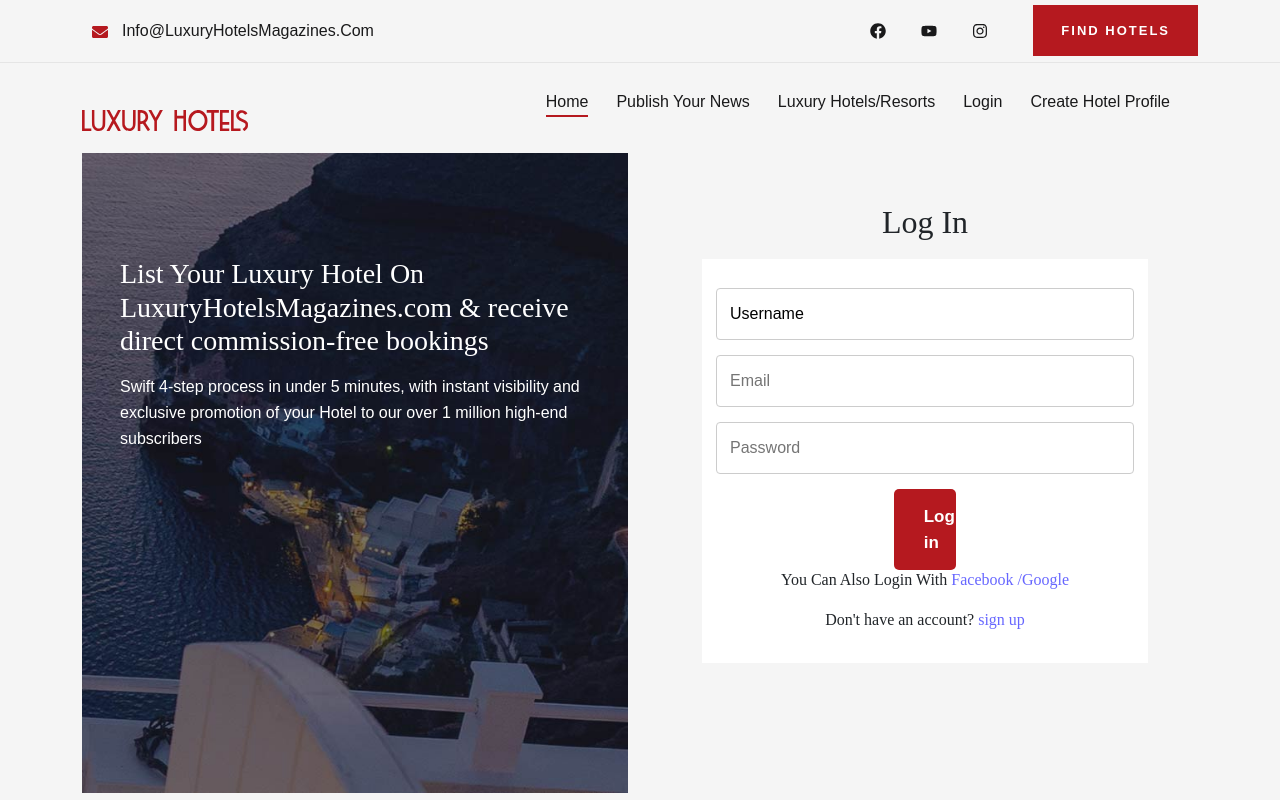
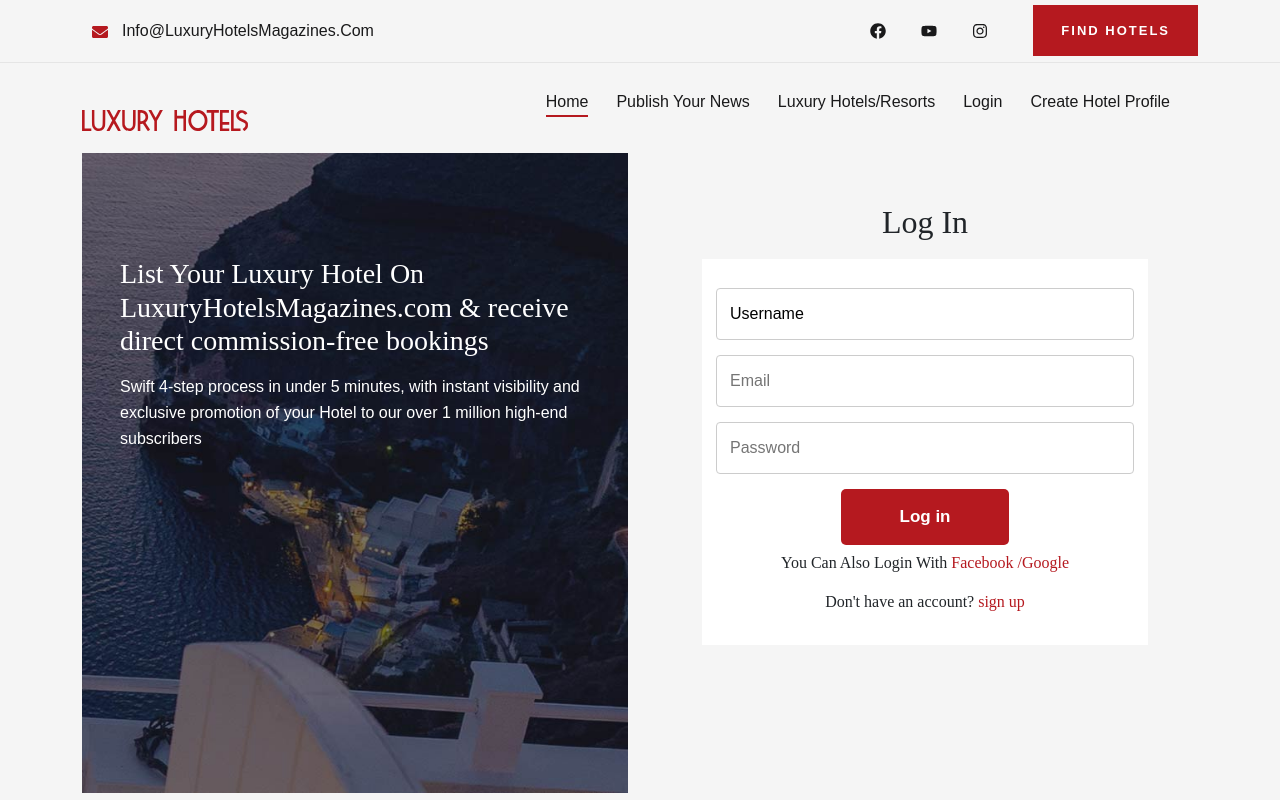
Before and after one commit to HetalRupareliya91/OLD_luxuryhotelsmagazines, a React (Create React App) app: page /Login in a window 1280 px wide. Shown: the top 800 px of the page. Built offline with nearby package versions, Linux system fonts and the light colour scheme.

Commit message:
changes on 3/1/24 (2)

```diff
--- a/src/assets/style.css
+++ b/src/assets/style.css
@@ -3682,6 +3682,15 @@
 		width: 15%;
 		border-radius: 5px
 	}
+
+	.user_login .auth_btn{
+		margin: 0px 10px;
+		width: 40%;
+		border-radius: 5px
+	}
+	.page_move_btn{
+		color:#b5191fff;
+	}
 	.serch-div {
 		width: 100%;
 		height: 150px;
--- a/src/frontEndFolder/auth/login.js
+++ b/src/frontEndFolder/auth/login.js
@@ -37,7 +37,7 @@
                               <input type="password" className="" name="Password" placeholder="Password "/>
                            </div>
                            <button type="submit" name="user_login_submit" className="auth_btn">Log in</button>
-                           <div className="footer_line">
+                           <div className="footer_line mt-2">
                               <h6>You Can Also Login With <span className="page_move_btn" >Facebook /Google</span></h6>
                            </div>
                            <div className="footer_line">
```
